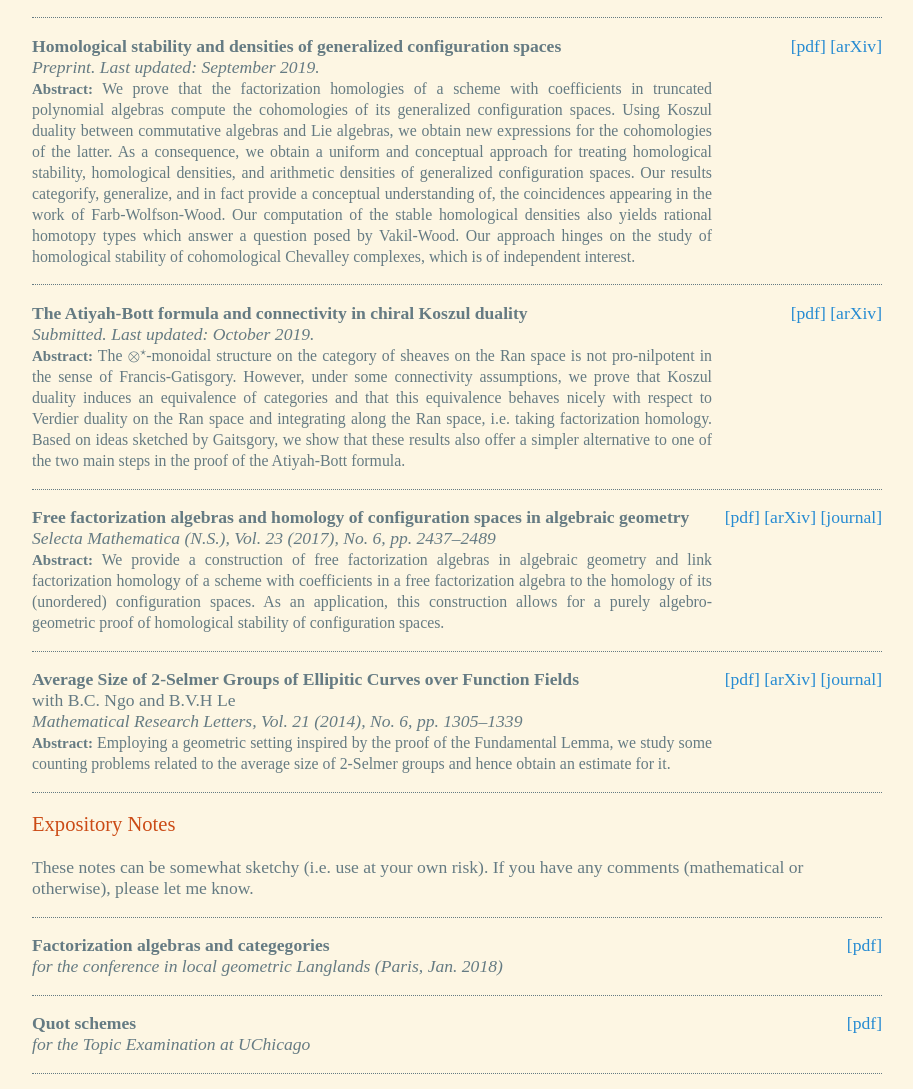
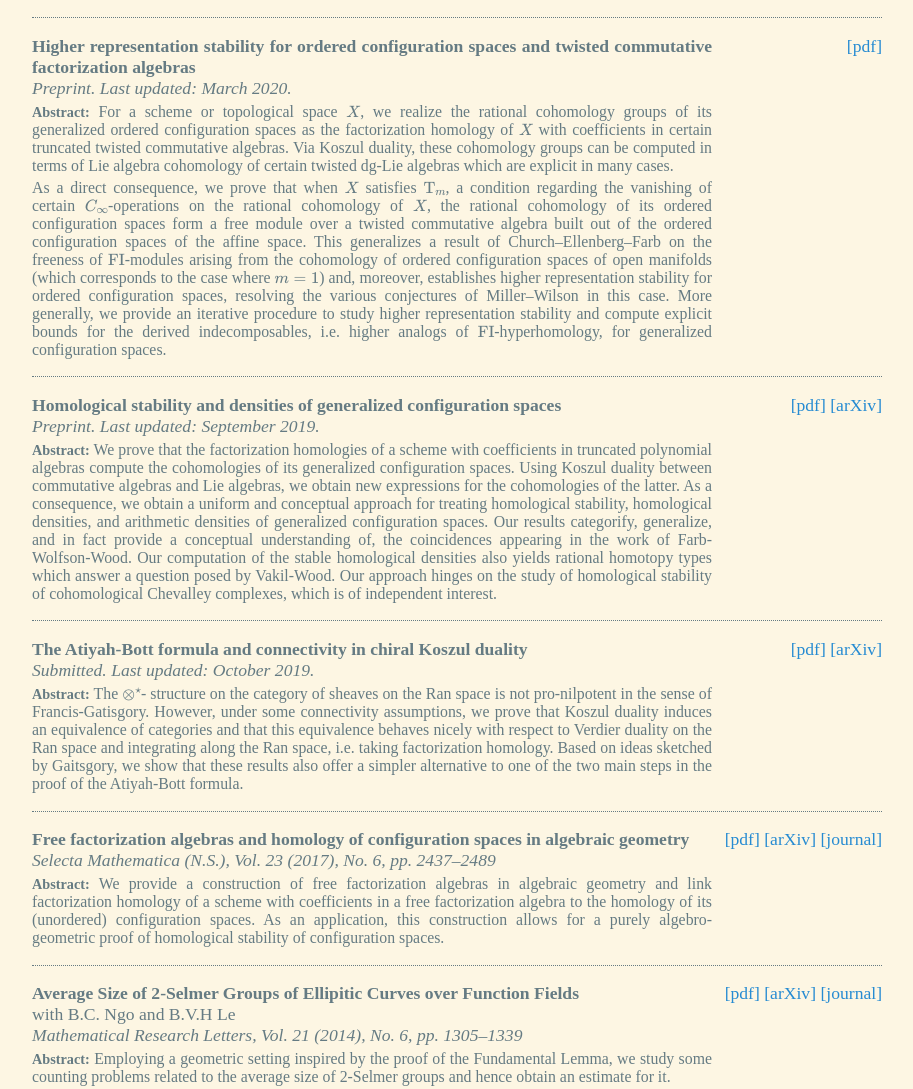
Before and after one commit to quoc-ho/quoc-ho.github.io, a plain HTML site: page research/index.html in a window 1280 px wide. Shown: the part 222-1311 px from the top of the page, without its empty margins (183-1096 px from the left). Drawn offline with nearby package versions, Linux system fonts and the light colour scheme.

Commit message:
Added new paper on higher rep stab of conf spaces

```diff
--- a/css/stylesheet.css
+++ b/css/stylesheet.css
@@ -25,10 +25,10 @@ ol li ol li { list-style-type: lower-alpha; }
 .classplan table th, .classplan table td { padding: 0.5em; border-top: 0.1em solid; border-bottom: 0.1em solid; }
 
 .papers { padding: 0em; margin: 0em; border-top: dotted 0.05em; display: flex; flex-direction: column; justify-content: space-between; }
-.papers content {flex-basis: 80%}
-.papers content p { padding: 0em; margin: 1em 0em; text-align:justify;}
-.papers abstract {font-size: 90%}
-.papers abstract abstractTit {font-weight: bold; font-size: 95%; }
+.papers content {flex-basis: 80%; margin: 1em 0em;}
+.papers > content > p { padding: 0em; margin: 0em 0em; text-align:justify; font-weight: bold;}
+.papers abstract > p {font-size: 90%;  margin-block-start: 0.25em; margin-block-end: 0em; text-align:justify;}
+.papers abstract abstractTit {font-weight: bold; font-size: 90%; }
 
 .bibliography table { text-align: left; border-collapse: collapse; }
 .bibliography table th, .bibliography table td { padding: 0.5em; }
--- a/research/index.html
+++ b/research/index.html
@@ -10,7 +10,6 @@
   <link rel="stylesheet" href="../css/stylesheet.css">
   <script src="https://polyfill.io/v3/polyfill.min.js?features=es6"></script>
   <script id="MathJax-script" async src="https://cdn.jsdelivr.net/npm/mathjax@3/es5/tex-mml-chtml.js"></script>
-  </script>
   <link href='https://fonts.googleapis.com/css?family=Neuton:400,400i,700,700i' rel='stylesheet'>
   <link rel="icon" href="https://static.ist.ac.at/ist/images/favicon.ico" />
 </head>
@@ -51,43 +50,98 @@
 
   <div class="papers">
     <content>
-      <p><strong>Homological stability and densities of generalized configuration spaces</strong><br/>
-        <em>Preprint. Last updated: September 2019.</em><br/>
+      <p>Higher representation stability for ordered configuration spaces and twisted commutative factorization
+        algebras</p>
+      <em>Preprint. Last updated: March 2020.</em>
       <abstract>
-          <abstractTit>Abstract:</abstractTit> We prove that the factorization homologies of a scheme with coefficients in truncated polynomial algebras compute the cohomologies of its generalized configuration spaces. Using Koszul duality between commutative algebras and Lie algebras, we obtain new expressions for the cohomologies of the latter. As a consequence, we obtain a uniform and conceptual approach for treating homological stability, homological densities, and arithmetic densities of generalized configuration spaces. Our results categorify, generalize, and in fact provide a conceptual understanding of, the coincidences appearing in the work of Farb-Wolfson-Wood. Our computation of the stable homological densities also yields rational homotopy types which answer a question posed by Vakil-Wood. Our approach hinges on the study of homological stability of cohomological Chevalley complexes, which is of independent interest.
+        <p>
+          <abstractTit>Abstract:</abstractTit> For a scheme or topological space \(X\), we realize the rational cohomology
+          groups of its generalized ordered
+          configuration spaces as the factorization homology of \(X\) with coefficients in certain truncated twisted
+          commutative algebras. Via Koszul duality, these cohomology groups can be computed in terms of Lie algebra
+          cohomology of certain twisted dg-Lie algebras which are explicit in many cases.
+        </p>
+
+        <p>As a direct consequence, we prove that when \(X\) satisfies \(\mathrm{T}_m\), a condition regarding the vanishing
+          of certain \(C_\infty\)-operations on the rational cohomology of \(X\), the rational cohomology of its ordered
+          configuration spaces form a free module over a twisted commutative algebra built out of the ordered
+          configuration spaces of the affine space. This generalizes a result of Church&ndash;Ellenberg&ndash;Farb
+          on the freeness of \(\mathrm{FI}\)-modules arising from the cohomology of ordered
+          configuration spaces of open manifolds (which corresponds to the case where \(m=1\)) and, moreover,
+          establishes higher representation stability for ordered configuration spaces, resolving the various
+          conjectures of Miller&ndash;Wilson in this case. More generally, we provide an
+          iterative procedure to study higher representation stability and compute explicit bounds for the derived
+          indecomposables, i.e. higher analogs of \(\mathrm{FI}\)-hyperhomology, for generalized configuration spaces.
+        </p>
       </abstract>
+
+    </content>
+    <p>
+      <a href="papers/higher_rep_stab_conf.pdf">[pdf]</a>
     </p>
+  </div>
+
+  <div class="papers">
+    <content>
+      <p>Homological stability and densities of generalized configuration spaces</p>
+      <em>Preprint. Last updated: September 2019.</em>
+      <abstract>
+        <p>
+          <abstractTit>Abstract:</abstractTit> We prove that the factorization homologies of a scheme with coefficients
+          in truncated polynomial algebras compute the cohomologies of its generalized configuration spaces. Using
+          Koszul duality between commutative algebras and Lie algebras, we obtain new expressions for the cohomologies
+          of the latter. As a consequence, we obtain a uniform and conceptual approach for treating homological
+          stability, homological densities, and arithmetic densities of generalized configuration spaces. Our results
+          categorify, generalize, and in fact provide a conceptual understanding of, the coincidences appearing in the
+          work of Farb-Wolfson-Wood. Our computation of the stable homological densities also yields rational homotopy
+          types which answer a question posed by Vakil-Wood. Our approach hinges on the study of homological stability
+          of cohomological Chevalley complexes, which is of independent interest.
+        </p>
+      </abstract>
     </content>
-    <p><a href="papers/densities.pdf">[pdf]</a>
+    <p>
+      <a href="papers/densities.pdf">[pdf]</a>
       <a href="https://arxiv.org/abs/1802.07948">[arXiv]</a>
     </p>
   </div>
 
   <div class="papers">
     <content>
-      <p><strong>The Atiyah-Bott formula and connectivity in chiral Koszul duality</strong><br/>
-        <em>Submitted. Last updated: October 2019.</em><br/>
+      <p>The Atiyah-Bott formula and connectivity in chiral Koszul duality</p>
+      <em>Submitted. Last updated: October 2019.</em>
       <abstract>
-          <abstractTit>Abstract:</abstractTit> The \(\otimes^\star\)-monoidal structure on the category of sheaves on the Ran space is not pro-nilpotent in the sense of Francis-Gatisgory. However, under some connectivity assumptions, we prove that Koszul duality induces an equivalence of categories and that this equivalence behaves nicely with respect to Verdier duality on the Ran space and integrating along the Ran space, i.e. taking factorization homology. Based on ideas sketched by Gaitsgory, we show that these results also offer a simpler alternative to one of the two main steps in the proof of the Atiyah-Bott formula.
+        <p>
+          <abstractTit>Abstract:</abstractTit> The \(\otimes^\star\)- structure on the category of sheaves on
+          the Ran space is not pro-nilpotent in the sense of Francis-Gatisgory. However, under some connectivity
+          assumptions, we prove that Koszul duality induces an equivalence of categories and that this equivalence
+          behaves nicely with respect to Verdier duality on the Ran space and integrating along the Ran space, i.e.
+          taking factorization homology. Based on ideas sketched by Gaitsgory, we show that these results also offer a
+          simpler alternative to one of the two main steps in the proof of the Atiyah-Bott formula.
+        </p>
       </abstract>
-      </p>
     </content>
-    <p><a href="papers/Connectivity_chiral_koszul.pdf">[pdf]</a>
+    <p>
+      <a href="papers/Connectivity_chiral_koszul.pdf">[pdf]</a>
       <a href="https://arxiv.org/abs/1610.00212">[arXiv]</a>
     </p>
   </div>
 
   <div class="papers">
     <content>
-      <p><strong>Free factorization algebras and homology of configuration spaces in algebraic geometry</strong><br/>
-        <em>Selecta Mathematica (N.S.), Vol. 23 (2017), No. 6, pp. 2437&ndash;2489</em></br>
+      <p>Free factorization algebras and homology of configuration spaces in algebraic geometry</p>
+      <em>Selecta Mathematica (N.S.), Vol. 23 (2017), No. 6, pp. 2437&ndash;2489</em>
       <abstract>
-          <abstractTit>Abstract:</abstractTit> We provide a construction of free factorization algebras in algebraic geometry and link factorization homology of a scheme with coefficients in a free factorization algebra to the homology of its (unordered) configuration
-          spaces. As an application, this construction allows for a purely algebro-geometric proof of homological stability of configuration spaces.
+        <p>
+          <abstractTit>Abstract:</abstractTit> We provide a construction of free factorization algebras in algebraic
+          geometry and link factorization homology of a scheme with coefficients in a free factorization algebra to the
+          homology of its (unordered) configuration
+          spaces. As an application, this construction allows for a purely algebro-geometric proof of homological
+          stability of configuration spaces.
+        </p>
       </abstract>
-      </p>
     </content>
-    <p><a href="papers/ConfX.pdf">[pdf]</a>
+    <p>
+      <a href="papers/ConfX.pdf">[pdf]</a>
       <a href="https://arxiv.org/abs/1512.04490">[arXiv]</a>
       <a href="http://rdcu.be/ub6t">[journal]</a>
     </p>
@@ -95,13 +149,17 @@
 
   <div class="papers">
     <content>
-      <p><strong>Average Size of 2-Selmer Groups of Ellipitic Curves over Function Fields</strong><br/> with B.C. Ngo and B.V.H Le
-        <br/>
+      <p>Average Size of 2-Selmer Groups of Ellipitic Curves over Function Fields </p> with B.C. Ngo
+      and B.V.H Le
+      <br />
       <em>Mathematical Research Letters, Vol. 21 (2014), No. 6, pp. 1305&ndash;1339</em></br>
       <abstract>
-          <abstractTit>Abstract:</abstractTit> Employing a geometric setting inspired by the proof of the Fundamental Lemma, we study some counting problems related to the average size of 2-Selmer groups and hence obtain an estimate for it.
+        <p>
+          <abstractTit>Abstract:</abstractTit> Employing a geometric setting inspired by the proof of the Fundamental
+          Lemma, we study some counting problems related to the average size of 2-Selmer groups and hence obtain an
+          estimate for it.
+        </p>
       </abstract>
-      </p>
     </content>
     <p><a href="papers/Elliptic_Curves_Rank.pdf">[pdf]</a>
       <a href="http://arxiv.org/abs/1310.7963">[arXiv]</a>
@@ -113,11 +171,12 @@
 
   <h3 id="paperspreprints">Expository Notes</h3>
 
-  <p>These notes can be somewhat sketchy (i.e. use at your own risk). If you have any comments (mathematical or otherwise), please let me know.</p>
+  <p>These notes can be somewhat sketchy (i.e. use at your own risk). If you have any comments (mathematical or
+    otherwise), please let me know.</p>
 
   <div class="papers">
     <content>
-      <p><strong>Factorization algebras and categegories</strong><br/>
+      <p><strong>Factorization algebras and categegories</strong><br />
         <em>for the conference in local geometric Langlands (Paris, Jan. 2018)</em></br>
       </p>
     </content>
@@ -127,7 +186,7 @@
 
   <div class="papers">
     <content>
-      <p><strong>Quot schemes</strong><br/>
+      <p><strong>Quot schemes</strong><br />
         <em>for the Topic Examination at UChicago</em></br>
       </p>
     </content>
@@ -137,7 +196,7 @@
 
   <div class="papers">
     <content>
-      <p><strong>Smooth base change theorem</strong><br/>
+      <p><strong>Smooth base change theorem</strong><br />
         <em>for the etale cohomology student seminar at UChicago</em></br>
       </p>
     </content>
@@ -147,7 +206,7 @@
 
   <div class="papers">
     <content>
-      <p><strong>Trigonometric sums</strong><br/>
+      <p><strong>Trigonometric sums</strong><br />
         <em>for the etale cohomology student seminar at UChicago</em></br>
       </p>
     </content>
@@ -159,9 +218,9 @@
 
   <!---Google Analytics-->
   <script>
-    (function(i, s, o, g, r, a, m) {
+    (function (i, s, o, g, r, a, m) {
       i['GoogleAnalyticsObject'] = r;
-      i[r] = i[r] || function() {
+      i[r] = i[r] || function () {
         (i[r].q = i[r].q || []).push(arguments)
       }, i[r].l = 1 * new Date();
       a = s.createElement(o),
```
Lines whose indentation alone changed are shown as unchanged.
